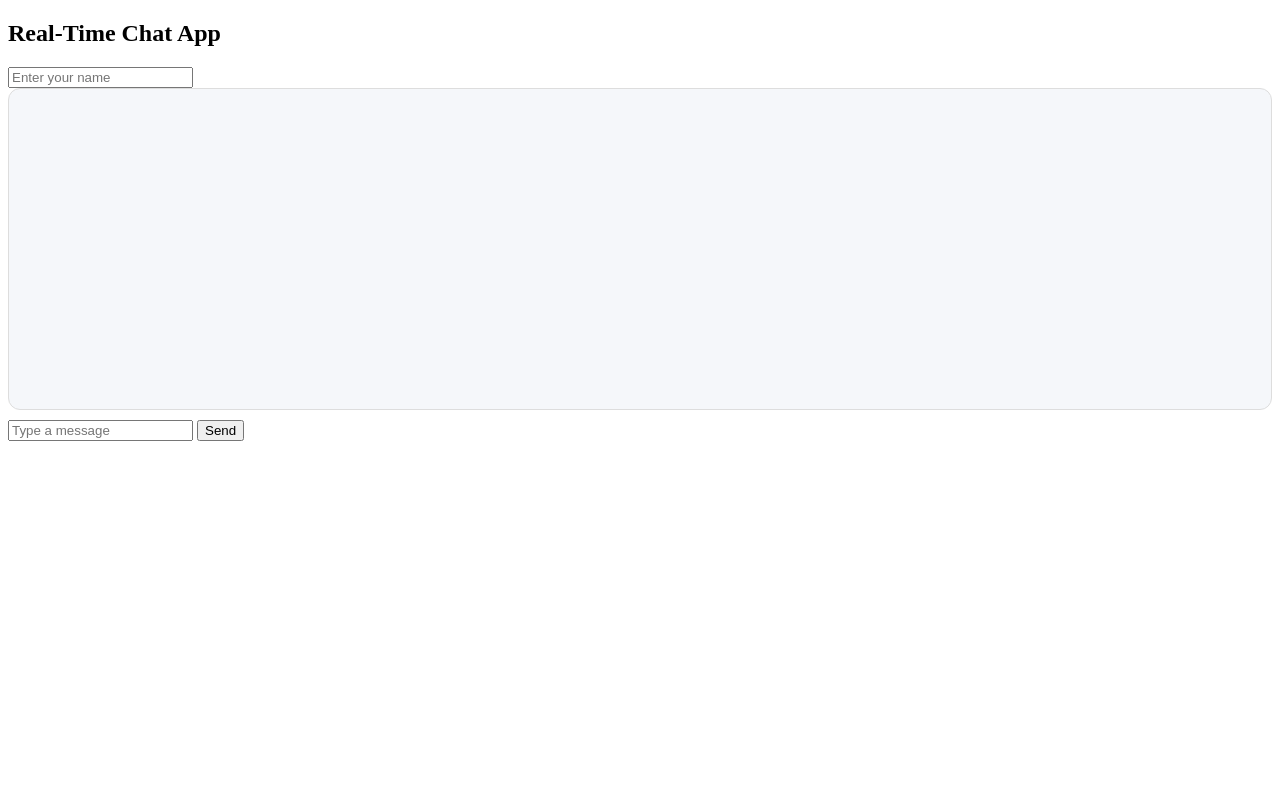
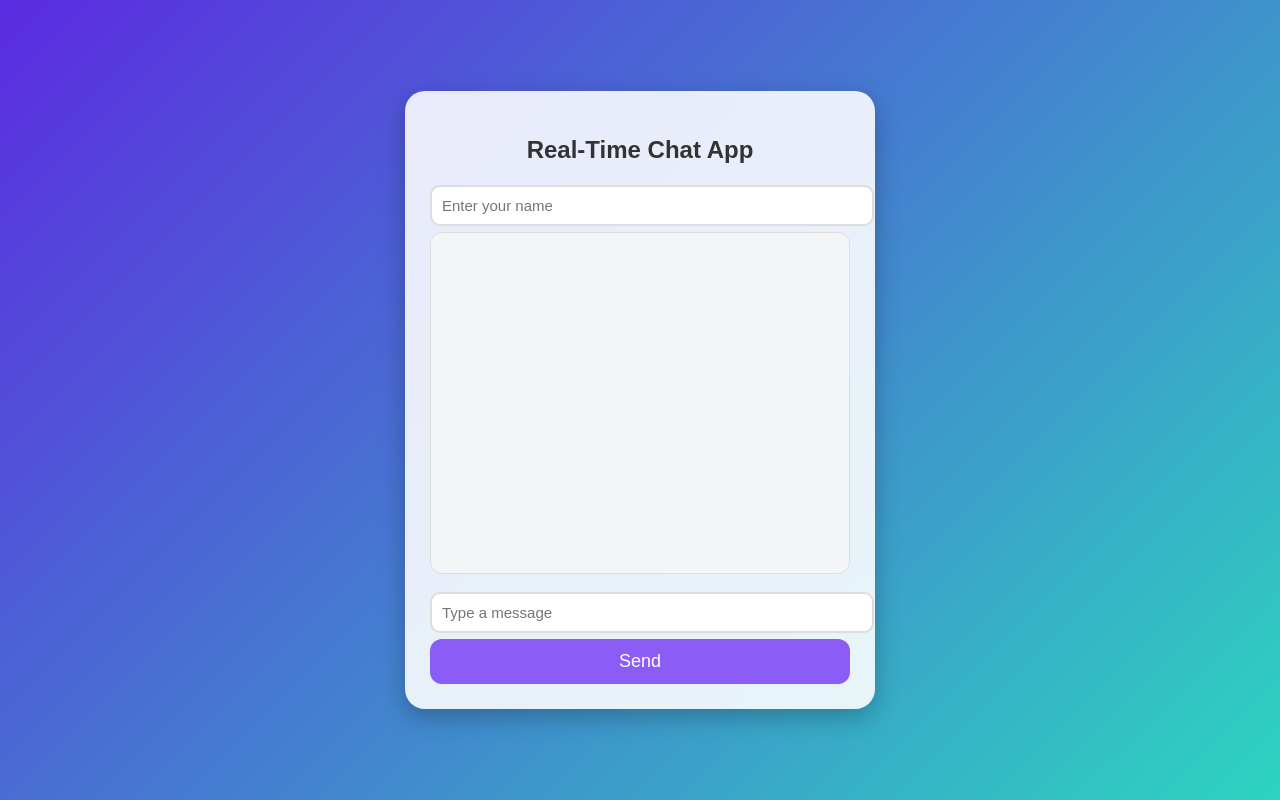
Before and after one commit to shreevathsa-s-m/chat-app, a plain HTML site: page frontend/index.html in a window 1280 px wide. Drawn offline with nearby package versions, Linux system fonts and the light colour scheme; no server answers.

Commit message:
Updated the frontend

```diff
--- a/frontend/style.css
+++ b/frontend/style.css
@@ -1,17 +1,52 @@
-/* Chat box container fix */
-#chat-box {
-  height: 300px;
-  background: #f5f7fa;
-  border: 1px solid #ddd;
-  border-radius: 12px;
-  padding: 10px;
-  overflow-y: auto;
-  margin-bottom: 10px;
+/* ======== GLOBAL ======== */
+body {
+  margin: 0;
+  padding: 0;
+  font-family: "Poppins", Arial, sans-serif;
+  background: linear-gradient(135deg, #5b2be0, #2dd4bf);
+  height: 100vh;
+  display: flex;
+  justify-content: center;
+  align-items: center;
+}
+
+/* ======== MAIN CONTAINER ======== */
+.container {
+  width: 420px;
+  background: rgba(255, 255, 255, 0.88);
+  backdrop-filter: blur(12px);
+  padding: 25px;
+  border-radius: 20px;
+  box-shadow: 0 8px 25px rgba(0, 0, 0, 0.25);
+  animation: fadeIn 0.7s ease;
   display: flex;
   flex-direction: column;
 }
 
-/* Message row container */
+/* ======== TITLE ======== */
+h2 {
+  text-align: center;
+  margin-bottom: 15px;
+  color: #333;
+  font-size: 24px;
+  font-weight: 600;
+}
+
+/* ======== CHAT BOX ======== */
+#chat-box {
+  height: 320px;
+  background: #f4f5f7;
+  border: 1px solid #ddd;
+  border-radius: 12px;
+  padding: 10px 12px;
+  overflow-y: auto;
+  margin-bottom: 12px;
+  display: flex;
+  flex-direction: column;
+  scroll-behavior: smooth;
+}
+
+/* ======== MESSAGE ALIGNMENT ======== */
 .message-row {
   display: flex;
   width: 100%;
@@ -19,16 +54,15 @@
   animation: slideIn 0.2s ease;
 }
 
-/* Align messages */
+.message-left {
+  justify-content: flex-start;
+}
+
 .message-right {
   justify-content: flex-end;
 }
 
-.message-left {
-  justify-content: flex-start;
-}
-
-/* Avatar circle */
+/* ======== AVATAR ======== */
 .avatar {
   width: 32px;
   height: 32px;
@@ -39,44 +73,85 @@
   justify-content: center;
   align-items: center;
   font-weight: 600;
-  margin: 0 10px 0 0;
+  margin-right: 10px;
 }
 
-/* Bubble base style */
+/* ======== MESSAGE BUBBLES ======== */
 .bubble {
   max-width: 70%;
   padding: 10px 14px;
-  border-radius: 14px;
+  border-radius: 16px;
   font-size: 14px;
   line-height: 1.4;
+  color: white;
   position: relative;
 }
 
-/* Other users bubble (left) */
+/* Other user's bubble (left) */
 .bubble-left {
   background: #8b5cf6;
-  color: white;
   border-bottom-left-radius: 0;
 }
 
-/* Your messages bubble (right) */
+/* My bubble (right) */
 .bubble-right {
   background: #4f46e5;
-  color: white;
   border-bottom-right-radius: 0;
-  margin-left: auto;
 }
 
-/* Timestamp */
+/* ======== TIMESTAMP ======== */
 .time {
   font-size: 11px;
-  color: #444;
-  margin-top: 2px;
-  display: block;
-  opacity: 0.8;
+  color: #333;
+  opacity: 0.7;
+  margin-top: 3px;
 }
 
-/* Animation */
+/* ======== INPUTS ======== */
+input {
+  width: 100%;
+  padding: 10px;
+  margin: 6px 0;
+  border-radius: 10px;
+  border: 2px solid #ddd;
+  font-size: 15px;
+  outline: none;
+  transition: 0.25s ease;
+}
+
+input:focus {
+  border-color: #8b5cf6;
+  box-shadow: 0 0 8px #c4b5fd;
+}
+
+/* ======== SEND BUTTON ======== */
+button {
+  width: 100%;
+  padding: 12px;
+  background: #8b5cf6;
+  border: none;
+  font-size: 18px;
+  color: white;
+  border-radius: 12px;
+  cursor: pointer;
+  transition: 0.25s ease;
+}
+
+button:hover {
+  background: #6d28d9;
+  transform: translateY(-2px);
+}
+
+button:active {
+  transform: scale(0.97);
+}
+
+/* ======== ANIMATIONS ======== */
+@keyframes fadeIn {
+  from { opacity: 0; transform: translateY(12px); }
+  to { opacity: 1; transform: translateY(0); }
+}
+
 @keyframes slideIn {
   from { opacity: 0; transform: translateY(5px); }
   to { opacity: 1; transform: translateY(0); }
```
Also changed, not shown: 1 other file.
